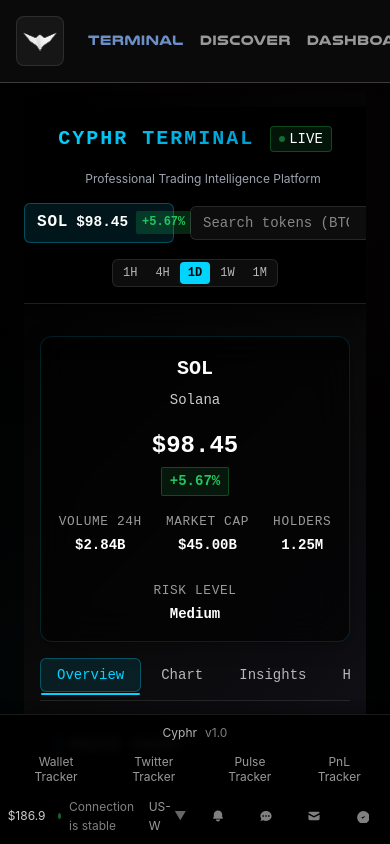
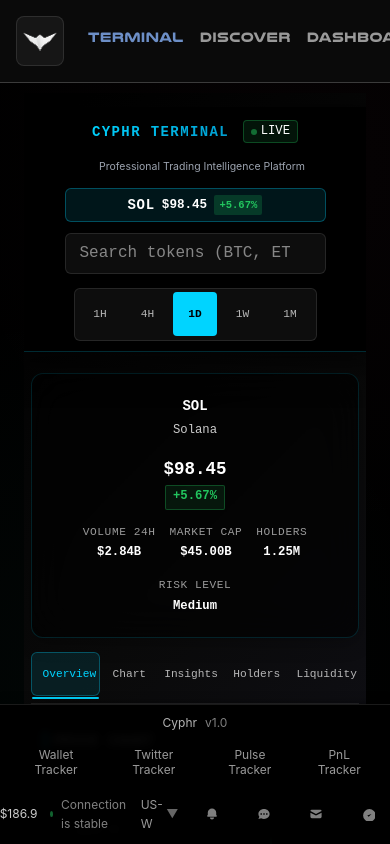
Before and after one commit to R3DRVM/cyphr-demo, a React (Vite) app in the folder demo-website/cyphr-app/: page /pro-terminal in a window 390 px wide. Built offline with nearby package versions, Linux system fonts and the light colour scheme; the HTML template or start-up script is replaced by a standard one.

Commit message:
Add comprehensive mobile optimization for better mobile experience

```diff
--- a/demo-website/cyphr-app/src/index.css
+++ b/demo-website/cyphr-app/src/index.css
@@ -18,6 +18,36 @@
 html, body {
   height: 100%;
   overflow-x: hidden;
+  -webkit-overflow-scrolling: touch; /* Smooth scrolling on iOS */
+}
+
+/* Mobile-specific optimizations */
+@media (max-width: 768px) {
+  html, body {
+    font-size: 14px; /* Slightly smaller base font for mobile */
+  }
+
+  /* Prevent zoom on input focus */
+  input, select, textarea {
+    font-size: 16px !important;
+  }
+
+  /* Better touch targets */
+  button, a, [role="button"] {
+    min-height: 44px;
+    min-width: 44px;
+  }
+
+  /* Prevent horizontal scroll */
+  .app {
+    overflow-x: hidden;
+    width: 100%;
+  }
+
+  /* Mobile-friendly spacing */
+  .main-content {
+    padding: 0.5rem;
+  }
 }
 
 body {
--- a/demo-website/cyphr-app/src/pages/ProTerminal.css
+++ b/demo-website/cyphr-app/src/pages/ProTerminal.css
@@ -1480,36 +1480,257 @@
     max-width: 100%;
   }
 
+  .search-container {
+    flex-direction: column;
+    gap: 0.75rem;
+  }
+
+  .current-token-display {
+    min-width: auto;
+    width: 100%;
+    justify-content: center;
+  }
+
+  .pro-search-input {
+    width: 100%;
+    padding: 0.75rem 2.5rem 0.75rem 1rem;
+    font-size: 1rem;
+  }
+
   .token-info-bar {
     flex-direction: column;
     gap: 1rem;
     text-align: center;
+    padding: 1.5rem 1rem;
   }
 
   .token-stats {
     justify-content: center;
     flex-wrap: wrap;
+    gap: 1rem;
   }
 
   .pro-tab-navigation {
     overflow-x: auto;
     padding-bottom: 0.5rem;
+    gap: 0.125rem;
   }
 
   .pro-tab-btn {
     white-space: nowrap;
+    padding: 0.75rem 1rem;
+    font-size: 0.875rem;
   }
 
   .pro-terminal-content {
+    padding: 0.5rem;
+  }
+
+  .overview-grid {
+    grid-template-columns: 1fr;
+    gap: 1rem;
+  }
+
+  .chart-section,
+  .insights-section {
     padding: 1rem;
   }
 
+  .ai-overview-grid {
+    grid-template-columns: 1fr;
+    gap: 1rem;
+  }
+
+  .ai-overview-card {
+    padding: 1rem;
+  }
+
   .welcome-title {
-    font-size: 2rem;
+    font-size: 1.75rem;
+  }
+
+  .welcome-subtitle {
+    font-size: 1rem;
   }
 
   .welcome-features {
     grid-template-columns: 1fr;
+    gap: 1rem;
+  }
+
+  .feature {
+    padding: 1rem;
+  }
+
+  /* Mobile-specific chart optimizations */
+  .interactive-chart-container {
+    padding: 1rem;
+    min-height: 300px;
+  }
+
+  .chart-controls {
+    top: 0.5rem;
+    right: 0.5rem;
+    padding: 0.25rem;
+  }
+
+  .chart-control-btn {
+    width: 28px;
+    height: 28px;
+    font-size: 0.7rem;
+  }
+
+  /* Mobile search results */
+  .search-results {
+    max-height: 250px;
+    margin-top: 0.25rem;
+  }
+
+  .search-result-item {
+    padding: 1rem;
+  }
+
+  /* Mobile insights */
+  .insights-list {
+    gap: 1rem;
+  }
+
+  .insight-card {
+    padding: 1rem;
+  }
+
+  .insight-header {
+    flex-direction: column;
+    align-items: flex-start;
+    gap: 0.5rem;
+  }
+
+  /* Mobile stats */
+  .stats-grid {
+    grid-template-columns: 1fr;
+    gap: 1rem;
+  }
+
+  .stat-card {
+    padding: 1rem;
+  }
+
+  /* Mobile holders */
+  .holders-content {
+    gap: 1rem;
+  }
+
+  .holder-stat {
+    padding: 1rem;
+    flex-direction: column;
+    gap: 0.5rem;
+    text-align: center;
+  }
+
+  /* Mobile liquidity */
+  .liquidity-events {
+    gap: 1rem;
+  }
+
+  .liquidity-event-card {
+    padding: 1rem;
+  }
+
+  .event-header {
+    flex-direction: column;
+    align-items: flex-start;
+    gap: 0.5rem;
+  }
+
+  .event-details {
+    flex-direction: column;
+    gap: 0.5rem;
+    align-items: flex-start;
+  }
+
+  /* Mobile timeframe selector */
+  .timeframe-selector {
+    gap: 0.25rem;
+    padding: 0.25rem;
+  }
+
+  .timeframe-btn {
+    padding: 0.5rem 0.75rem;
+    font-size: 0.8rem;
+  }
+
+  /* Mobile zoom popup */
+  .zoom-popup-content {
+    padding: 1rem;
+    margin: 1rem;
+    max-width: 95vw;
+    max-height: 90vh;
+  }
+
+  .zoom-popup-header h3 {
+    font-size: 1rem;
+  }
+}
+
+/* Extra small mobile devices */
+@media (max-width: 480px) {
+  .pro-terminal-header {
+    padding: 0.75rem;
+  }
+
+  .pro-terminal-title h1 {
+    font-size: 1rem;
+  }
+
+  .token-symbol {
+    font-size: 1rem;
+  }
+
+  .current-price {
+    font-size: 1.25rem;
+  }
+
+  .pro-tab-btn {
+    padding: 0.5rem 0.75rem;
+    font-size: 0.8rem;
+  }
+
+  .chart-section,
+  .insights-section {
+    padding: 0.75rem;
+  }
+
+  .interactive-chart-container {
+    padding: 0.75rem;
+    min-height: 250px;
+  }
+
+  .welcome-title {
+    font-size: 1.5rem;
+  }
+
+  .welcome-subtitle {
+    font-size: 0.9rem;
+  }
+
+  /* Touch-friendly buttons */
+  .chart-control-btn,
+  .timeframe-btn,
+  .pro-tab-btn {
+    min-height: 44px;
+    min-width: 44px;
+  }
+
+  /* Better touch targets */
+  .search-result-item {
+    padding: 1.25rem;
+  }
+
+  .insight-card,
+  .stat-card,
+  .holder-stat,
+  .liquidity-event-card {
+    padding: 1.25rem;
   }
 }
 
```
Also changed, not shown: 1 other file (tests, documents, lock files or other folders).
